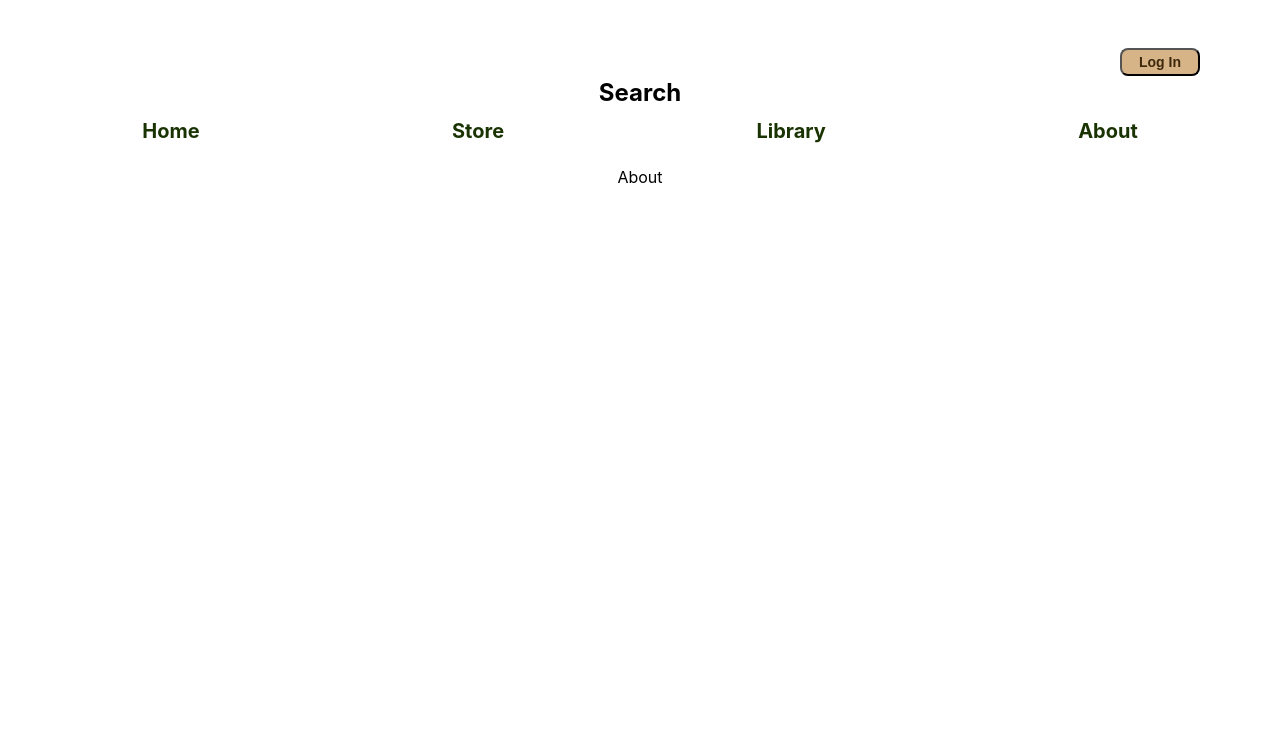
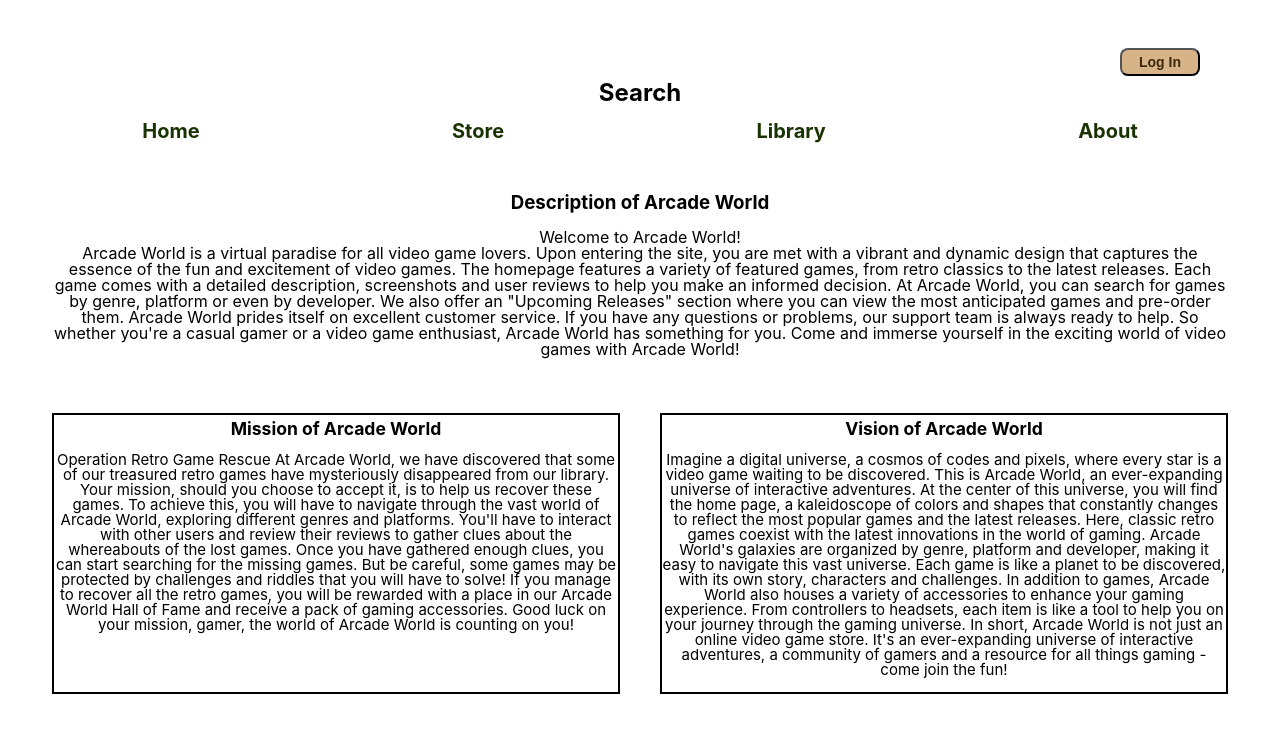
Before and after one commit to DevJuanP/Arcade_World_PF_Henry, a React (Vite) app in the folder client/: page /about in a window 1280 px wide. Shown: the top 732 px of the page. Built offline with nearby package versions, Linux system fonts and the light colour scheme.

Commit message:
About casi listo falta el template la img tuvo problemas para usarla falta revisarlo

```diff
--- a/client/src/views/about/About.jsx
+++ b/client/src/views/about/About.jsx
@@ -1,9 +1,54 @@
-
-
+import style from "./about.module.css"
 
 function About() {
   return (
-    <div>About</div>
+    <div className={style.container}>
+      <div className={style.descrip} >
+        <h3>Description of Arcade World</h3>
+        <p>Welcome to Arcade World!
+            <br />
+            Arcade World is a virtual paradise for all video game lovers. Upon entering the site, you are met with a vibrant and dynamic design that captures the essence of the fun and excitement of video games.
+
+            The homepage features a variety of featured games, from retro classics to the latest releases. Each game comes with a detailed description, screenshots and user reviews to help you make an informed decision.
+
+            At Arcade World, you can search for games by genre, platform or even by developer. We also offer an "Upcoming Releases" section where you can view the most anticipated games and pre-order them.
+
+            Arcade World prides itself on excellent customer service. If you have any questions or problems, our support team is always ready to help.
+
+            So whether you're a casual gamer or a video game enthusiast, Arcade World has something for you. Come and immerse yourself in the exciting world of video games with Arcade World!
+        </p>
+      </div>
+        <div>
+        <div className={style.mission}>
+          <h3>Mission of Arcade World</h3>
+          <p>Operation Retro Game Rescue
+
+              At Arcade World, we have discovered that some of our treasured retro games have mysteriously disappeared from our library. Your mission, should you choose to accept it, is to help us recover these games.
+
+              To achieve this, you will have to navigate through the vast world of Arcade World, exploring different genres and platforms. You'll have to interact with other users and review their reviews to gather clues about the whereabouts of the lost games.
+
+              Once you have gathered enough clues, you can start searching for the missing games. But be careful, some games may be protected by challenges and riddles that you will have to solve!
+
+              If you manage to recover all the retro games, you will be rewarded with a place in our Arcade World Hall of Fame and receive a pack of gaming accessories.
+
+              Good luck on your mission, gamer, the world of Arcade World is counting on you!</p>
+        </div>
+        <div className={style.vision}>
+          <h3>Vision of Arcade World</h3>
+          <p>
+          Imagine a digital universe, a cosmos of codes and pixels, where every star is a video game waiting to be discovered. This is Arcade World, an ever-expanding universe of interactive adventures.
+
+          At the center of this universe, you will find the home page, a kaleidoscope of colors and shapes that constantly changes to reflect the most popular games and the latest releases. Here, classic retro games coexist with the latest innovations in the world of gaming.
+
+          Arcade World's galaxies are organized by genre, platform and developer, making it easy to navigate this vast universe. Each game is like a planet to be discovered, with its own story, characters and challenges.
+
+          In addition to games, Arcade World also houses a variety of accessories to enhance your gaming experience. From controllers to headsets, each item is like a tool to help you on your journey through the gaming universe.
+
+          In short, Arcade World is not just an online video game store. It's an ever-expanding universe of interactive adventures, a community of gamers and a resource for all things gaming - come join the fun!
+          </p>
+        </div>
+      </div>
+    </div>
   )
 }
 
--- /dev/null
+++ b/client/src/views/about/about.module.css
@@ -0,0 +1,19 @@
+.container {
+    display: flex;
+    flex-direction: column;
+  }
+
+  .descrip {
+    margin: 20px;
+  }
+
+  .mission, .vision {
+    flex-basis: 50%;
+    margin: 20px;
+    font-size: 15px;
+    border: solid black 2px;
+  }
+
+  .container > div:nth-child(2) {
+    display: flex;
+  }
```
Also changed, not shown: client/src/assets/logo_VG.png (added).
